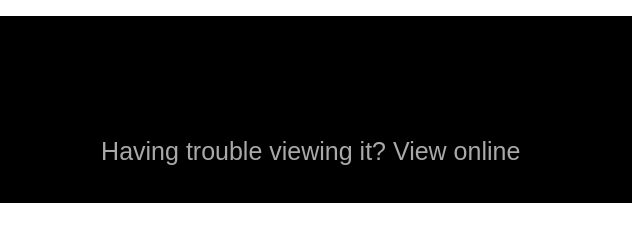
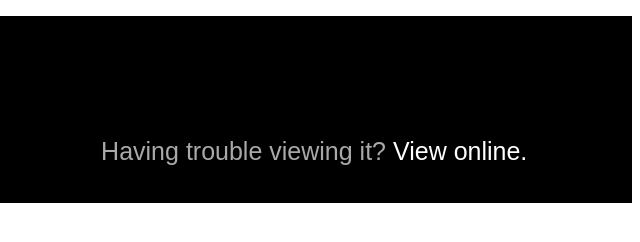
Before and after one commit to PhillMue/Frontendexercise1, a plain HTML site: page index.html in a window 1280 px wide. Shown: the full height of the page, 640-1280 px from the left. Drawn offline with Linux system fonts and the light colour scheme.

Commit message:
modified

```diff
--- a/index.html
+++ b/index.html
@@ -9,7 +9,8 @@
 <body>
     <header>
        <h1 class="margin">GNOME </h1>
-        <p>Having trouble viewing it? View online</p>
+       <p><font color="darkgray">Having trouble viewing it?</font><font color="white" > View online.</font>
+    </p>
     </header>
 <section class="home">
 
```
